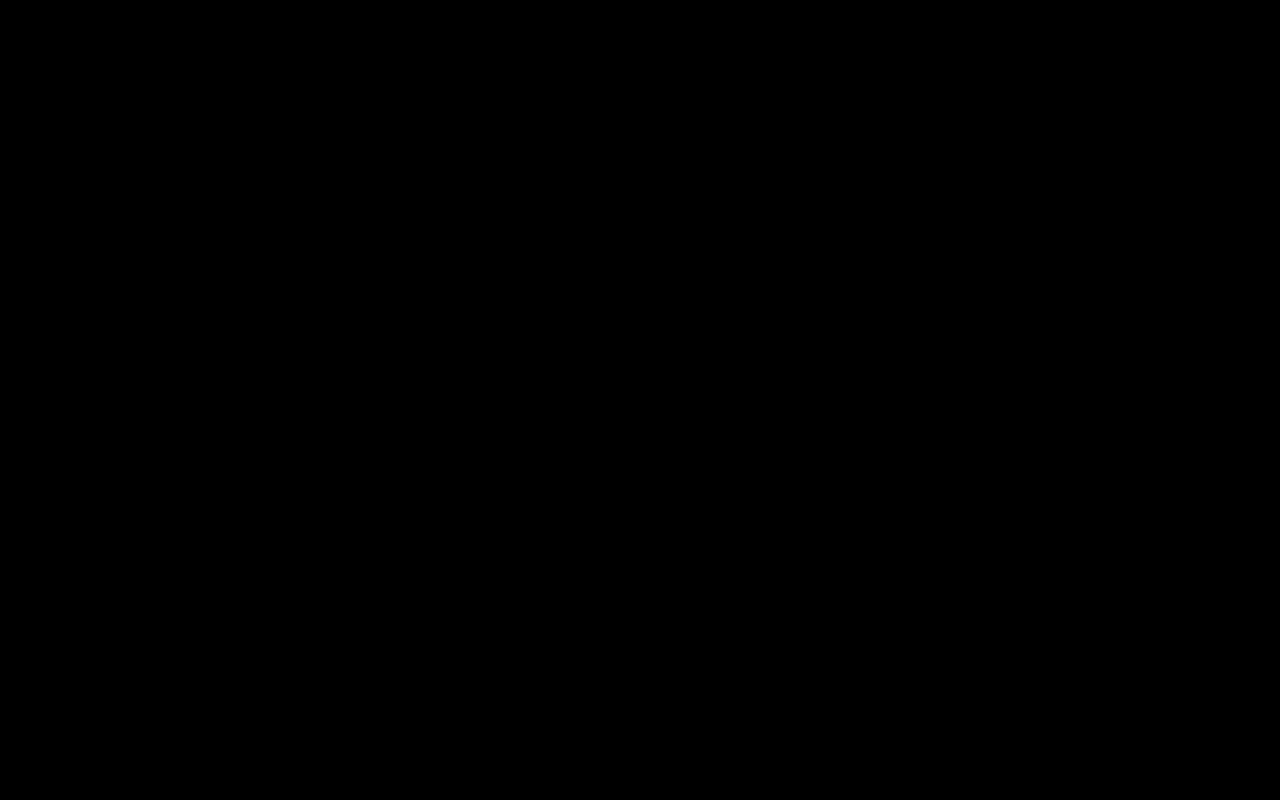
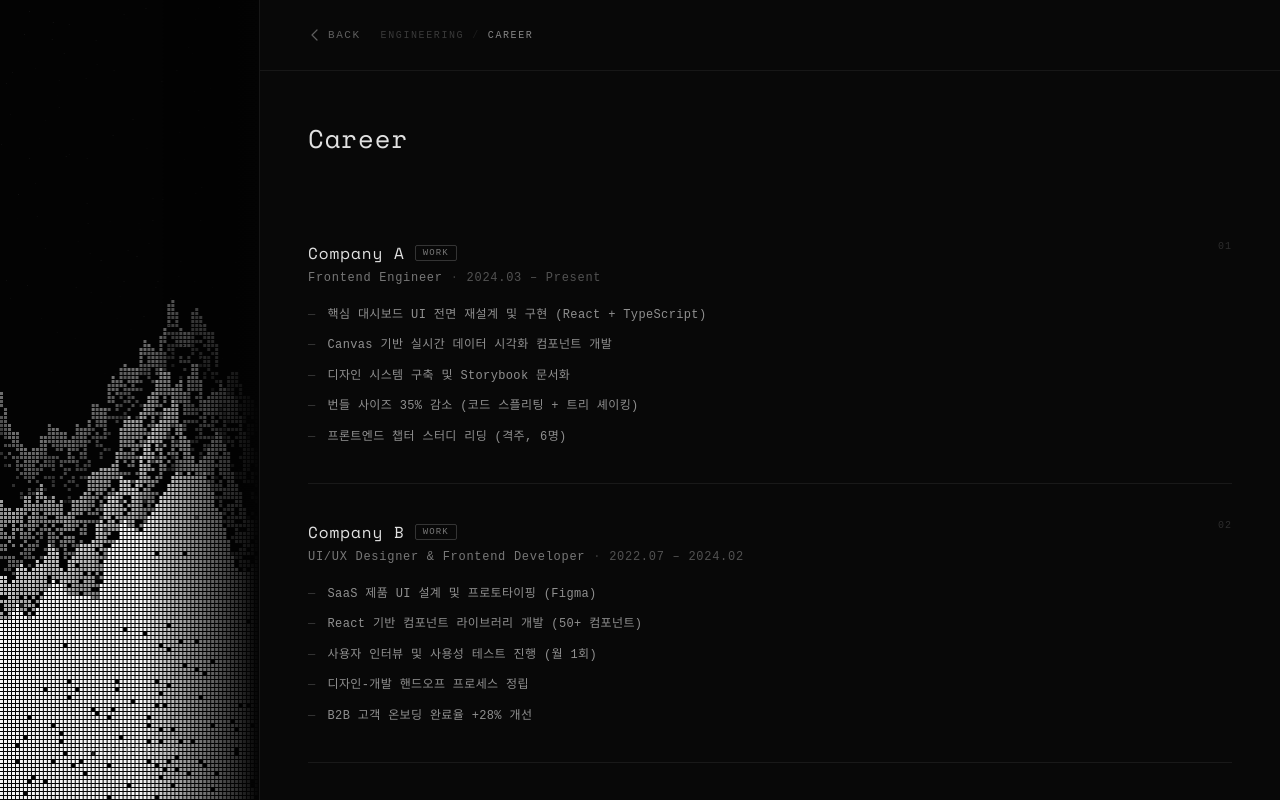
Before and after one commit to Aro18161/portfolio, a React (Vite) app: page /engineering/career in a window 1280 px wide. Before the commit this address had no page. Built offline with nearby package versions, Linux system fonts and the light colour scheme; no server answers; the database is empty.

Commit message:
update carrer

```diff
--- a/src/App.jsx
+++ b/src/App.jsx
@@ -4,12 +4,12 @@ import MobileHome from './pages/MobileHome';
 import './styles/mobile-home.css';
 
 const ROUTE_MAP = {
-  left:  { Projects: '/engineering/projects', Company: '/engineering/company', Blog: '/engineering/blog' },
-  right: { Projects: '/design/projects',      Essay:   '/design/essay',        Article: '/design/article' },
+  left:  { Projects: '/engineering/projects', Career: '/engineering/career', Blog: '/engineering/blog' },
+  right: { Projects: '/design/projects',      Idea:    '/design/idea',         Article: '/design/article' },
 };
 
-const engineeringLinks = ['Projects', 'Company', 'Blog'];
-const designLinks = ['Projects', 'Essay', 'Article'];
+const engineeringLinks = ['Projects', 'Career', 'Blog'];
+const designLinks = ['Projects', 'Idea', 'Article'];
 const displayName = '\uC2E0\uB3D9\uBBFC';
 
 const profileLinks = [
--- a/src/data/company.js
+++ b/src/data/company.js
@@ -2,6 +2,7 @@ export const companies = [
   {
     id: 'company-a',
     name: 'Company A',
+    type: 'work',
     role: 'Frontend Engineer',
     period: '2024.03 – Present',
     tasks: [
@@ -15,6 +16,7 @@ export const companies = [
   {
     id: 'company-b',
     name: 'Company B',
+    type: 'work',
     role: 'UI/UX Designer & Frontend Developer',
     period: '2022.07 – 2024.02',
     tasks: [
@@ -28,6 +30,7 @@ export const companies = [
   {
     id: 'company-c',
     name: 'Agency C',
+    type: 'work',
     role: 'Web Developer (Intern → Junior)',
     period: '2021.03 – 2022.06',
     tasks: [
--- a/src/main.jsx
+++ b/src/main.jsx
@@ -15,10 +15,10 @@ ReactDOM.createRoot(document.getElementById('root')).render(
       <Routes>
         <Route path="/" element={<App />} />
         <Route path="/engineering/projects" element={<ProjectsPage section="engineering" />} />
-        <Route path="/engineering/company"  element={<CompanyPage />} />
+        <Route path="/engineering/career"  element={<CompanyPage />} />
         <Route path="/engineering/blog"     element={<BlogPage type="blog" />} />
         <Route path="/design/projects"      element={<ProjectsPage section="design" />} />
-        <Route path="/design/essay"         element={<BlogPage type="essay" />} />
+        <Route path="/design/idea"          element={<BlogPage type="essay" />} />
         <Route path="/design/article"       element={<BlogPage type="article" />} />
         <Route path="/admin"               element={<AdminPage />} />
       </Routes>
--- a/src/pages/AdminPage.jsx
+++ b/src/pages/AdminPage.jsx
@@ -12,9 +12,9 @@ const ADMIN_PASSWORD = import.meta.env.VITE_ADMIN_PASSWORD || 'portfolio2025';
 const SECTIONS = [
   { key: 'engineeringProjects', label: 'Engineering Projects', group: 'Engineering', type: 'project', nameField: 'title', metaField: 'year' },
   { key: 'blogPosts',           label: 'Blog Posts',           group: 'Engineering', type: 'post',    nameField: 'title', metaField: 'date' },
-  { key: 'companies',           label: 'Company / Experience', group: 'Engineering', type: 'company', nameField: 'name',  metaField: 'period' },
+  { key: 'companies',           label: 'Career',               group: 'Engineering', type: 'company', nameField: 'name',  metaField: 'period' },
   { key: 'designProjects',      label: 'Design Projects',      group: 'Design',      type: 'project', nameField: 'title', metaField: 'year' },
-  { key: 'essays',              label: 'Essays',               group: 'Design',      type: 'post',    nameField: 'title', metaField: 'date' },
+  { key: 'essays',              label: 'Ideas',                group: 'Design',      type: 'post',    nameField: 'title', metaField: 'date' },
   { key: 'articles',            label: 'Articles',             group: 'Design',      type: 'post',    nameField: 'title', metaField: 'date' },
 ];
 
@@ -258,25 +258,33 @@ function CompanyEditor({ item, onSave, onCancel, saving }) {
   const [fields, setFields] = useState(() =>
     item
       ? { ...item, tasksText: (item.tasks || []).join('\n') }
-      : { id: '', name: '', role: '', period: '', tasksText: '' }
+      : { id: '', name: '', role: '', period: '', type: 'work', tasksText: '' }
   );
 
   const set = (k, v) => setFields((f) => ({ ...f, [k]: v }));
 
   const handleSave = () => {
     const tasks = fields.tasksText.split('\n').map((t) => t.trim()).filter(Boolean);
-    onSave({ id: fields.id || makeId(fields.name), name: fields.name, role: fields.role, period: fields.period, tasks });
+    onSave({ id: fields.id || makeId(fields.name), name: fields.name, role: fields.role, period: fields.period, type: fields.type, tasks });
   };
 
   return (
     <>
       <div className="admin-editor-header">
-        <h2 className="admin-editor-title">{isNew ? 'New Company' : `Edit: ${item.name}`}</h2>
+        <h2 className="admin-editor-title">{isNew ? 'New Career' : `Edit: ${item.name}`}</h2>
       </div>
       <div className="admin-fields">
         <div className="admin-field">
-          <label>Company Name</label>
+          <label>Name</label>
           <input className="admin-input" value={fields.name} onChange={(e) => set('name', e.target.value)} />
+        </div>
+        <div className="admin-field">
+          <label>Type</label>
+          <select className="admin-input" value={fields.type} onChange={(e) => set('type', e.target.value)}>
+            <option value="work">Work</option>
+            <option value="lab">Lab</option>
+            <option value="club">Club</option>
+          </select>
         </div>
         <div className="admin-field">
           <label>Role</label>
--- a/src/pages/BlogPage.jsx
+++ b/src/pages/BlogPage.jsx
@@ -6,7 +6,7 @@ import { useContent } from '../hooks/useContent';
 
 const META = {
   blog:    { storeKey: 'blogPosts', label: 'Blog',    section: 'engineering' },
-  essay:   { storeKey: 'essays',    label: 'Essay',   section: 'design' },
+  essay:   { storeKey: 'essays',    label: 'Idea',    section: 'design' },
   article: { storeKey: 'articles',  label: 'Article', section: 'design' },
 };
 
--- a/src/pages/CompanyPage.jsx
+++ b/src/pages/CompanyPage.jsx
@@ -1,22 +1,31 @@
 import PageLayout from '../components/PageLayout';
 import { useContent } from '../hooks/useContent';
+
+const TYPE_LABEL = { work: 'Work', lab: 'Lab', club: 'Club' };
 
 export default function CompanyPage() {
   const { data: companies, loading } = useContent('companies');
 
   return (
-    <PageLayout section="engineering" category="Company" backTo="/">
+    <PageLayout section="engineering" category="Career" backTo="/">
       {loading ? (
         <div className="page-loading">loading…</div>
       ) : (
         <div className="list-view">
-          <h1 className="page-title">Company</h1>
+          <h1 className="page-title">Career</h1>
           <ul className="company-list">
             {companies.map((c, i) => (
               <li key={c.id} className="company-item">
                 <div className="company-header">
                   <div>
-                    <h2 className="company-name">{c.name}</h2>
+                    <div className="company-name-row">
+                      <h2 className="company-name">{c.name}</h2>
+                      {c.type && (
+                        <span className={`career-type-badge ${c.type}`}>
+                          {TYPE_LABEL[c.type] ?? c.type}
+                        </span>
+                      )}
+                    </div>
                     <p className="company-role">
                       <span>{c.role}</span>
                       <span className="role-sep">·</span>
--- a/src/pages/MobileHome.jsx
+++ b/src/pages/MobileHome.jsx
@@ -135,7 +135,7 @@ export default function MobileHome() {
         <p className="mh-section-label mh-label-eng">Engineering</p>
         {[
           { label: 'Projects', to: '/engineering/projects' },
-          { label: 'Company',  to: '/engineering/company'  },
+          { label: 'Career',   to: '/engineering/career'   },
           { label: 'Blog',     to: '/engineering/blog'     },
         ].map(({ label, to }) => (
           <Link key={to} to={to} className="mh-item">
@@ -150,7 +150,7 @@ export default function MobileHome() {
         <p className="mh-section-label mh-label-design">Design</p>
         {[
           { label: 'Projects', to: '/design/projects' },
-          { label: 'Essay',    to: '/design/essay'    },
+          { label: 'Idea',     to: '/design/idea'     },
           { label: 'Article',  to: '/design/article'  },
         ].map(({ label, to }) => (
           <Link key={to} to={to} className="mh-item">
--- a/src/styles/subpage.css
+++ b/src/styles/subpage.css
@@ -218,14 +218,34 @@
   margin-bottom: 20px;
 }
 
+.company-name-row {
+  display: flex;
+  align-items: center;
+  gap: 10px;
+  margin-bottom: 6px;
+}
+
 .company-name {
   font-family: 'Space Mono', monospace;
   font-size: 16px;
   font-weight: 400;
   letter-spacing: 0.06em;
   color: rgba(255, 255, 255, 0.88);
-  margin-bottom: 6px;
 }
+
+.career-type-badge {
+  font-family: 'Courier New', monospace;
+  font-size: 9px;
+  letter-spacing: 0.12em;
+  text-transform: uppercase;
+  padding: 2px 7px;
+  border-radius: 2px;
+  border: 1px solid;
+  flex-shrink: 0;
+}
+.career-type-badge.work  { color: rgba(255,255,255,0.45);  border-color: rgba(255,255,255,0.18); }
+.career-type-badge.lab   { color: rgba(160,200,255,0.65);  border-color: rgba(160,200,255,0.25); }
+.career-type-badge.club  { color: rgba(160,255,190,0.65);  border-color: rgba(160,255,190,0.25); }
 
 .company-role {
   display: flex;
```
